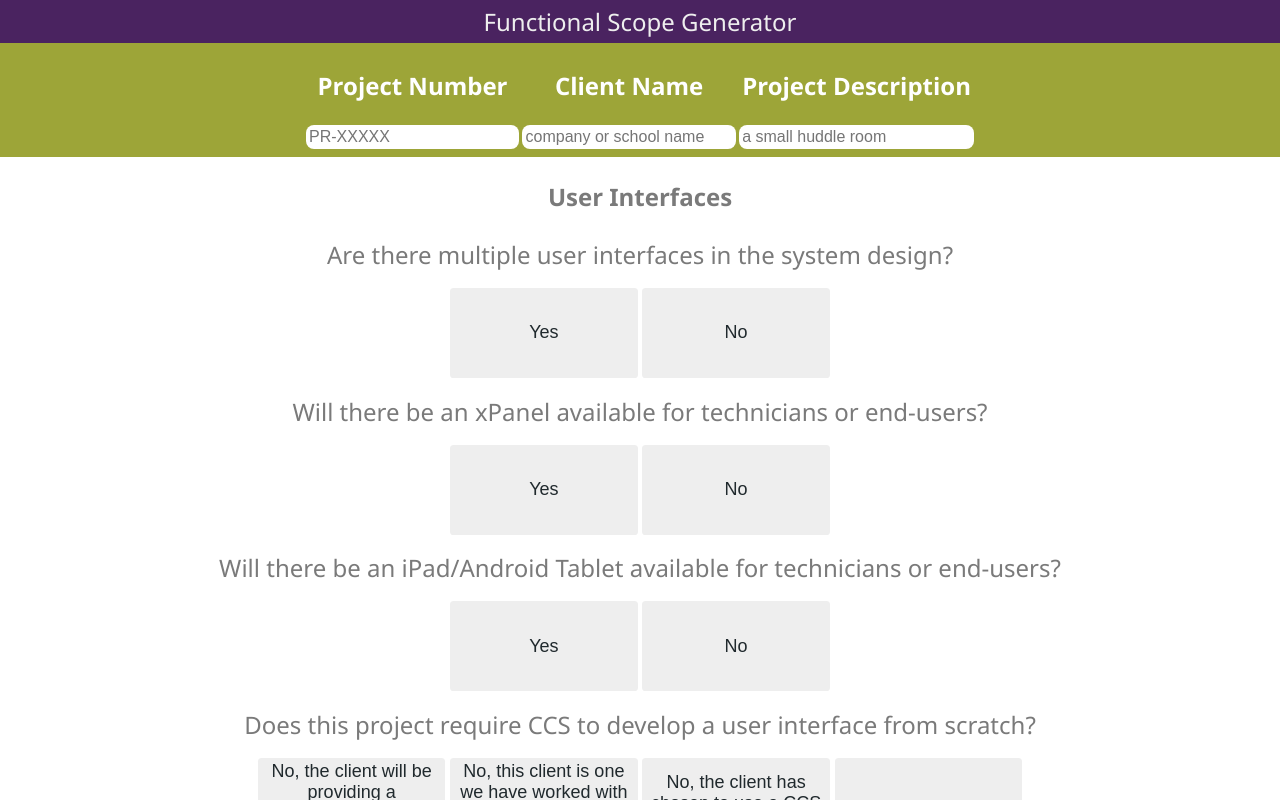
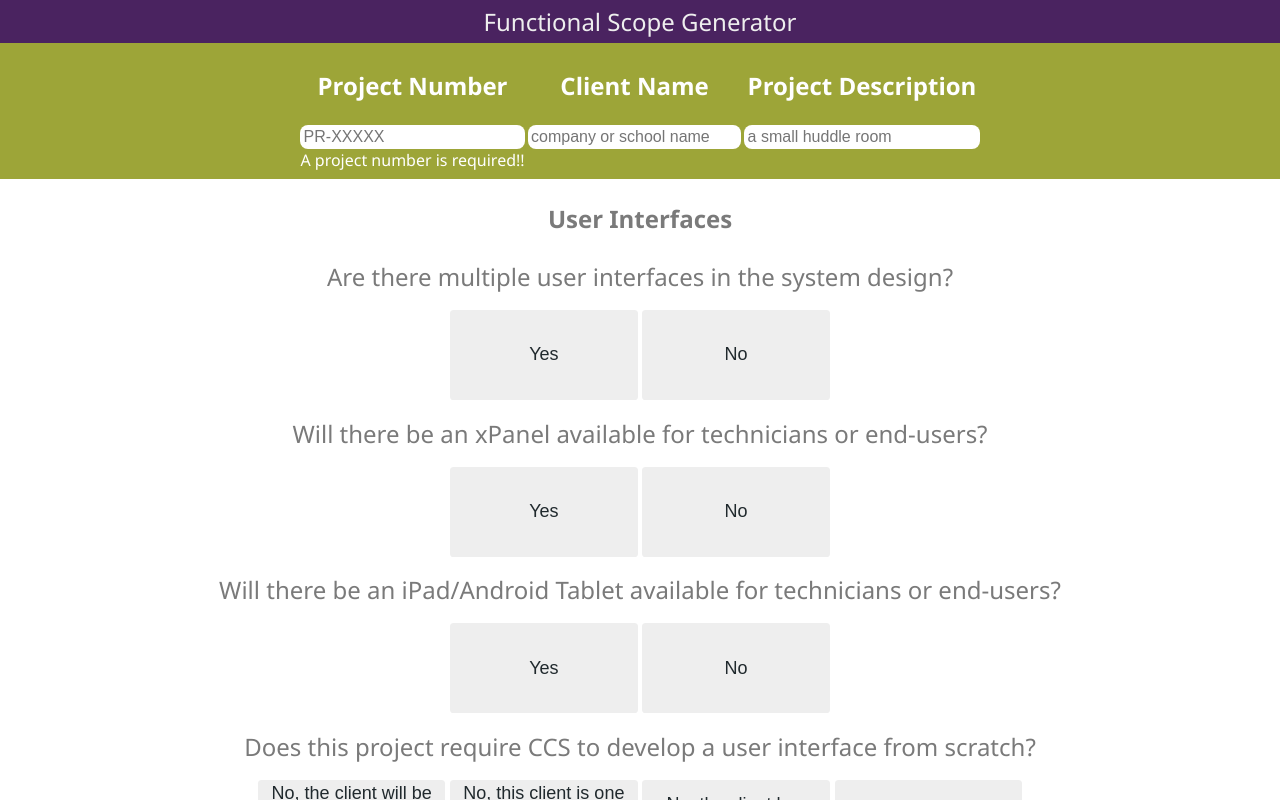
Before and after one commit to ryanjblajda/scope-generator, an Angular app: page / in a window 1280 px wide. Shown: the top 800 px of the page. Built offline with nearby package versions, Linux system fonts and the light colour scheme.

Commit message:
project number input validation

```diff
--- a/src/app/app.component.html
+++ b/src/app/app.component.html
@@ -2,10 +2,20 @@
   <header class="header">
     <span class="header-name">{{title}}</span>
   </header>
-  <section class="scope-details">
-    <article class="scope-details-item"><span><h2>Project Number</h2></span><input [placeholder]="projectNumberPlaceholder()" (input)="onInput('project-num', $event)"/></article>
-    <article class="scope-details-item"><span><h2>Client Name</h2></span><input [placeholder]="projectClientNamePlaceholder()" (input)="onInput('project-client', $event)"/></article>
-    <article class="scope-details-item"><span><h2>Project Description</h2></span><input [placeholder]="projectDescriptionPlaceholder()" (input)="onInput('project-description', $event)"/></article>
+  <section class="scope-details" [formGroup]="details">
+      <article class="scope-details-item">
+        <span><h2>Project Number</h2></span><input class="project-number" formControlName="projectnumber" required [placeholder]="projectNumberPlaceholder()" (input)="onInput('project-num', $event)" minlength="8"/>
+        <div *ngIf="details.controls['projectnumber']?.invalid || details.controls['projectnumber']?.dirty">
+          <div class="required-message" *ngIf="details.controls['projectnumber']?.errors?.['required']">{{projectNumberRequiredMessage}}</div>
+          <div class="invalid-message" *ngIf="details.controls['projectnumber']?.invalid && details.controls['projectnumber']?.touched">{{projectNumberInvalidMessage}}</div>
+        </div>
+      </article>
+      <article class="scope-details-item">
+        <span><h2>Client Name</h2></span><input [placeholder]="projectClientNamePlaceholder()" (input)="onInput('project-client', $event)"/>
+      </article>
+      <article class="scope-details-item">
+        <span><h2>Project Description</h2></span><input [placeholder]="projectDescriptionPlaceholder()" (input)="onInput('project-description', $event)"/>
+      </article>
   </section>
   <section *ngIf="success()" class="question-list">
     <app-section *ngFor="let section of questions.sections" [section]="section"/>
--- a/src/app/app.component.ts
+++ b/src/app/app.component.ts
@@ -3,6 +3,7 @@ import { Component, computed, OnInit } from '@angular/core';
 import { Question, QuestionList } from './components/interfaces/interfaces';
 import { signal } from '@angular/core';
 import { HttpClient } from '@angular/common/http';
+import { FormGroup, FormControl, Validators, Form } from '@angular/forms';
 
 @Component({
   selector: 'app-root',
@@ -33,6 +34,11 @@ export class AppComponent implements OnInit {
   downloadName = signal<string>('scope.txt');
   downloadURL = signal<string>('/scope.txt');
 
+  projectNumberRequiredMessage = 'A project number is required!!';
+  projectNumberInvalidMessage = 'Please enter a valid project number!!';
+
+  details!:FormGroup;
+
   private httpClient: HttpClient;
 
   constructor(http: HttpClient) {
@@ -40,6 +46,11 @@ export class AppComponent implements OnInit {
   }
 
   ngOnInit() {
+    //generate form group to validate input
+    this.details = new FormGroup({
+      projectnumber: new FormControl('', [Validators.required, Validators.pattern(/[Pp][Rr]-[\d]+$/)])
+    });
+
     //set defaults for generation to placeholders
     this.projectClientName = this.projectClientNamePlaceholder();
     this.projectDescription = this.projectDescriptionPlaceholder();
--- a/src/app/app.module.ts
+++ b/src/app/app.module.ts
@@ -4,6 +4,8 @@ import { HttpClientModule } from '@angular/common/http';
 import { AppRoutingModule } from './app-routing.module';
 import { AppComponent } from './app.component';
 import { SectionComponent } from './components/section/section.component';
+import { FormGroup, FormControl, Validators, Form } from '@angular/forms';
+import {FormsModule, ReactiveFormsModule} from '@angular/forms';
 
 @NgModule({
   declarations: [
@@ -13,7 +15,7 @@ import { SectionComponent } from './components/section/section.component';
     BrowserModule,
     AppRoutingModule,
     HttpClientModule,
-    SectionComponent
+    SectionComponent, FormsModule, ReactiveFormsModule
   ],
   providers: [],
   bootstrap: [AppComponent]
```
